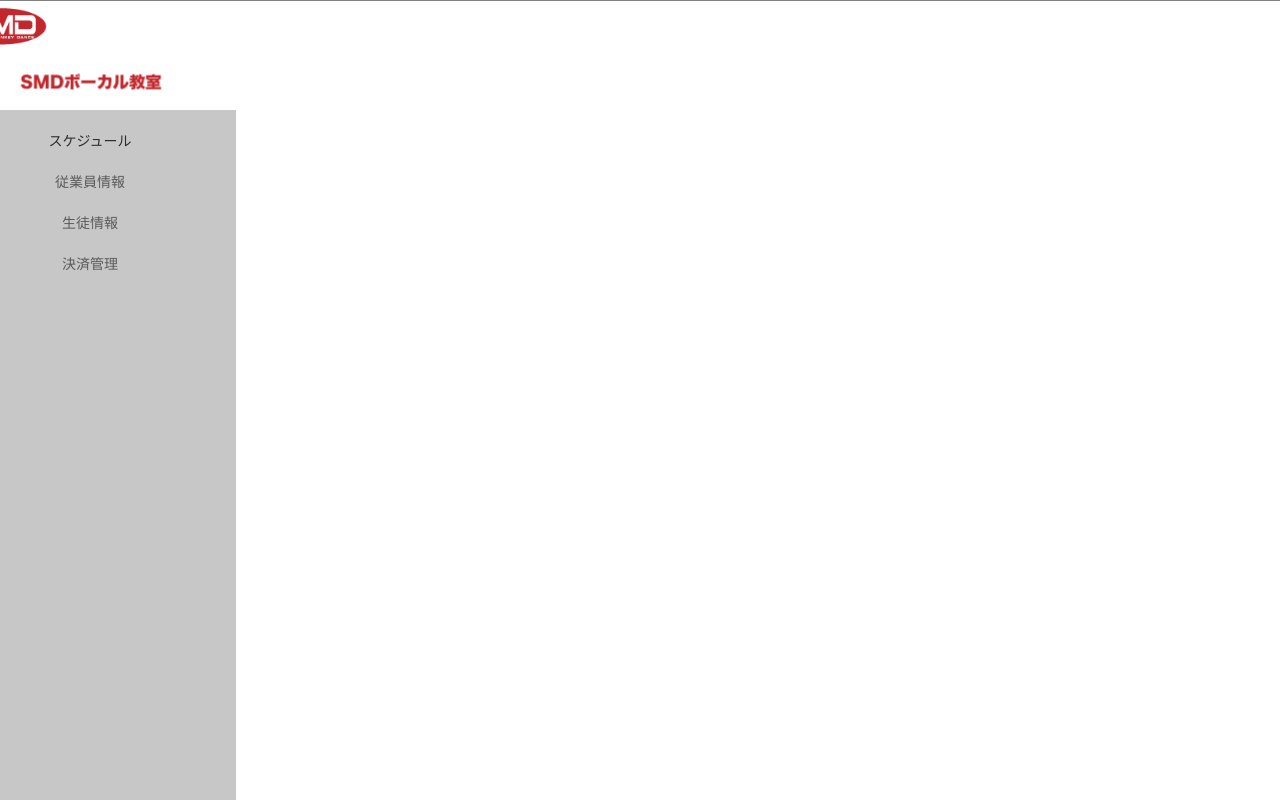
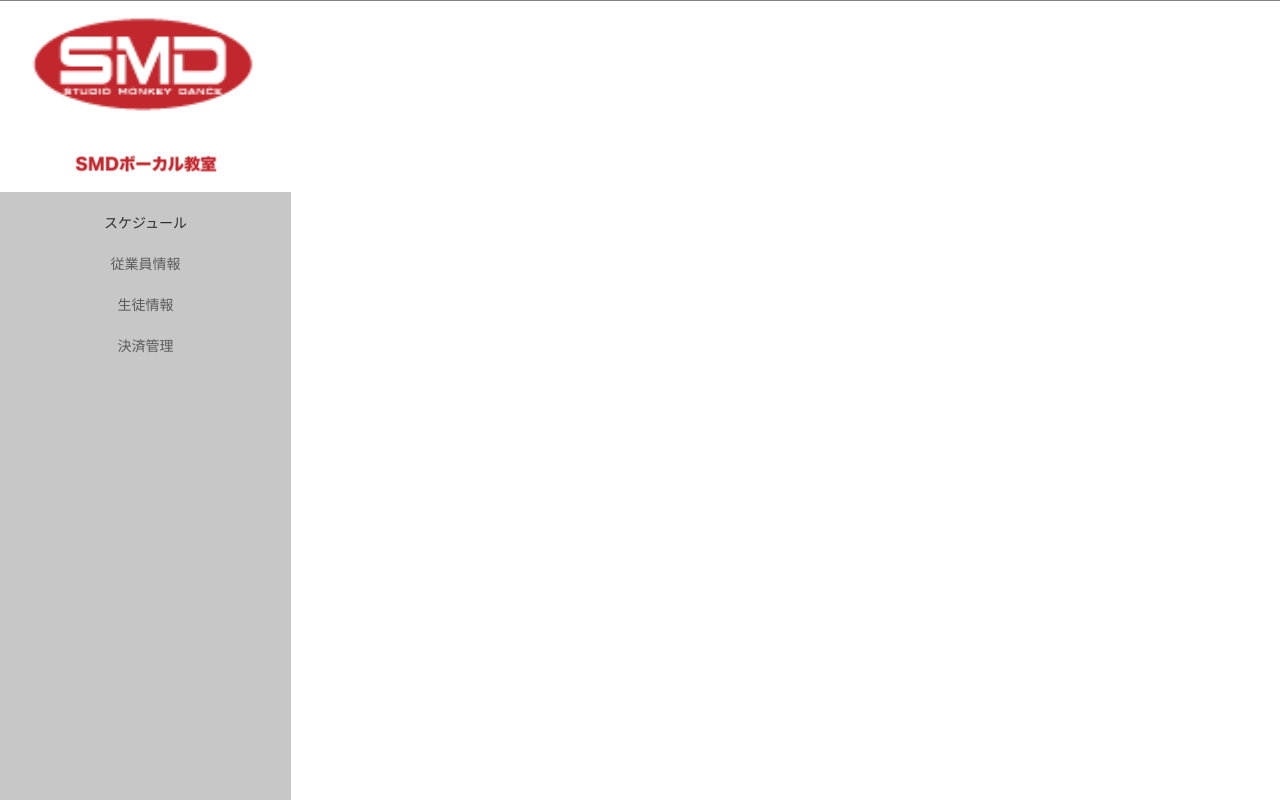
Before and after one commit to AiriTakahashi0108/smd-app, a Nuxt app: page / in a window 1280 px wide. Built offline with nearby package versions, Linux system fonts and the light colour scheme; what v-calendar would draw is missing.

Commit message:
hard source 追加

```diff
--- a/nuxt.config.js
+++ b/nuxt.config.js
@@ -46,6 +46,7 @@ export default {
   */
   build: {
     extractCSS: true,
+    hardSource: true,
     postcss: {
       plugins: [
         require('postcss-preset-env')({
@@ -57,10 +58,6 @@ export default {
         require('postcss-nested')()
       ]
     },
-    extend(config, ctx) {
-      const HardSourceWebpackPlugin = require('hard-source-webpack-plugin')
-      config.plugins.push(new HardSourceWebpackPlugin())
-    },
   },
   srcDir: 'src/'
 }
--- a/package.json
+++ b/package.json
@@ -8,7 +8,8 @@
     "dev": "nuxt",
     "build": "nuxt build",
     "start": "nuxt start",
-    "generate": "nuxt generate"
+    "generate": "nuxt generate",
+    "clear-hs": "rm -rf node_modules/.cache/hard-source/"
   },
   "dependencies": {
     "@nuxtjs/style-resources": "^1.0.0",
--- a/src/components/BasicNavi.vue
+++ b/src/components/BasicNavi.vue
@@ -1,7 +1,7 @@
 <template>
   <div class="navWrapper">
     <aside>
-      <header>
+      <header class="header">
         <img class="logo-1" src='~/assets/img/smd-logo_1.png' alt='SMDボーカル教室-ロゴ'>
         <img class="logo-2" src='~/assets/img/smd-logo_2.png' alt='SMDボーカル教室-ロゴ'>
       </header>
@@ -39,10 +39,12 @@
     height: 100px;
     width: 180px;
     display: flex;
-    justify-content: center;
-
   }
 
+  .header{
+    display: flex;
+    flex-direction: column;
+  }
   .logo-1 {
     transform: scale(0.8);
   }
```
